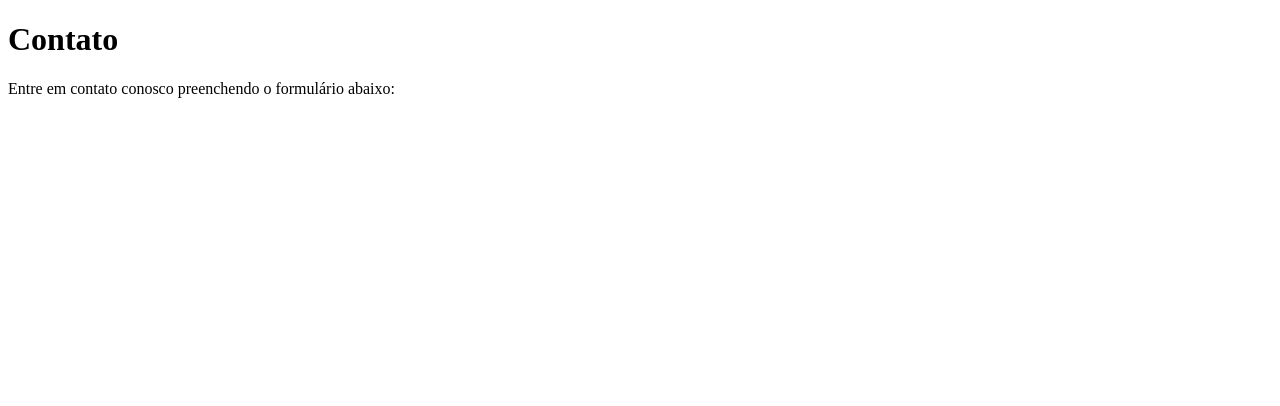
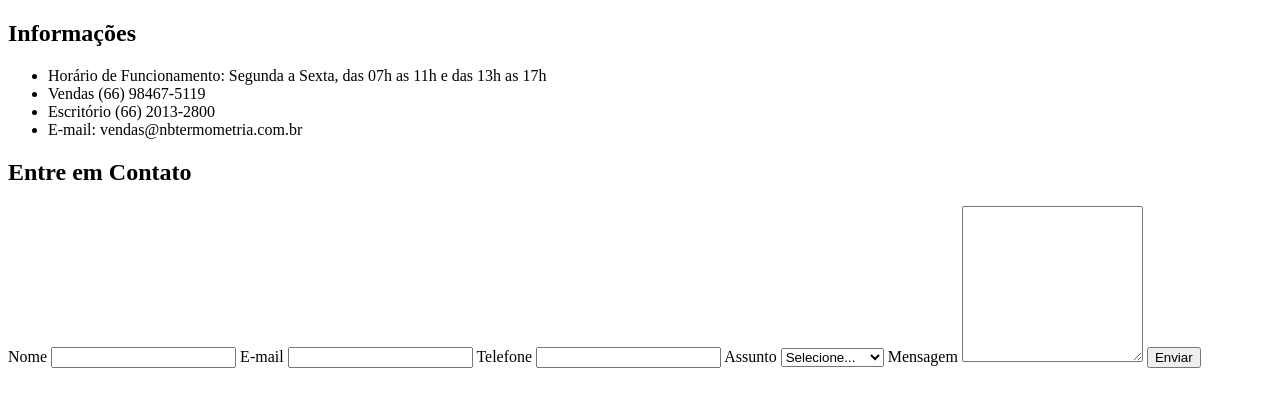
Before and after one commit to caiogessercc/nb-termometria, a plain HTML site: page contato/index.html in a window 1280 px wide. Drawn offline with Linux system fonts and the light colour scheme.

Commit message:
feat: reorganiza seção de contato com informações e formulário

```diff
--- a/contato/index.html
+++ b/contato/index.html
@@ -175,7 +175,38 @@
         </script>
     </head>
     <body>
-        <h1>Contato</h1>
-        <p>Entre em contato conosco preenchendo o formulário abaixo:</p>
+    <main>
+    <aside>
+    <h1>Informações</h1>
+    <ul>
+    <li>Horário de Funcionamento: Segunda a Sexta, das 07h as 11h e das 13h as 17h</li>
+    <li>Vendas (66) 98467-5119</li>
+    <li>Escritório (66) 2013-2800</li>
+    <li>E-mail: vendas@nbtermometria.com.br</li>
+    </ul>
+    </aside>
+    <section>
+    <h2>Entre em Contato</h2>
+    <form>
+    <label for="nome">Nome</label>
+    <input type="text" id="nome" name="nome" required>
+    <label for="email">E-mail</label>
+    <input type="email" id="email" name="email" required>
+    <label for="telefone">Telefone</label>
+    <input type="tel" id="telefone" name="telefone">
+    <label for="assunto">Assunto</label>
+    <select id="assunto" name="assunto" required>
+    <option value="">Selecione...</option>
+    <option value="duvidas">Informações</option>
+    <option value="sugestoes">Sugestões</option>
+    <option value="reclamacoes">Reclamações</option>
+    <option value="outro">Outro</option>
+    </select>
+    <label for="mensagem">Mensagem</label>
+    <textarea id="mensagem" name="mensagem" rows="10" required></textarea>
+    <button type="submit">Enviar</button>
+    </form>
+    </section>
+    </main>
     </body>
 </html>
```
